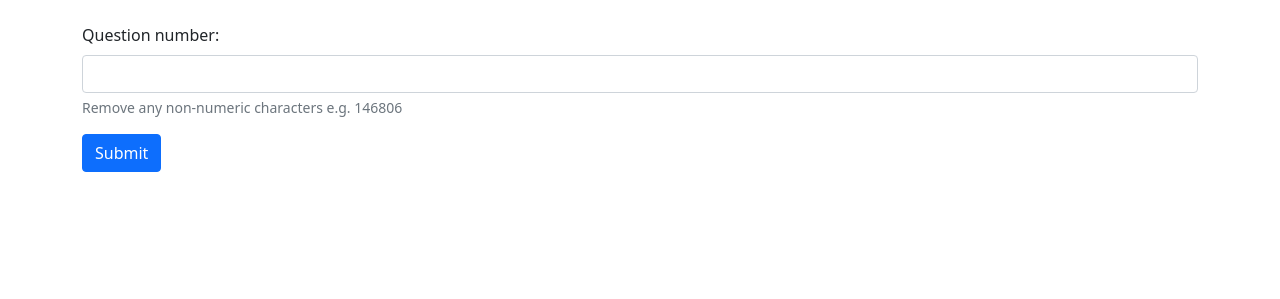
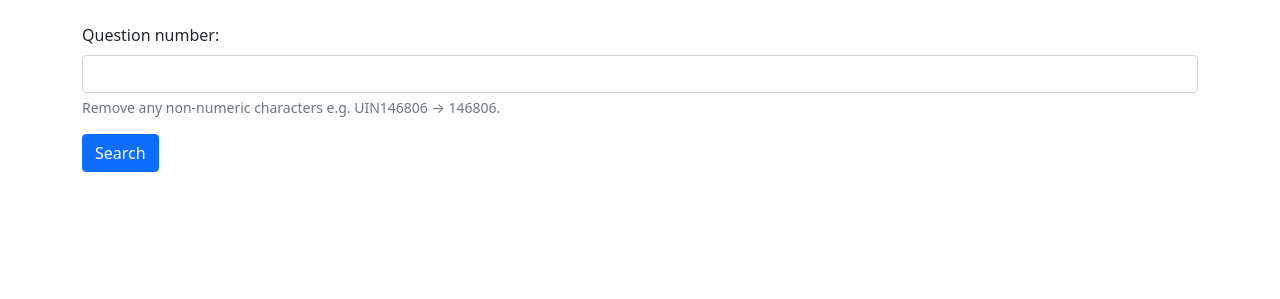
Before and after one commit to Ross-Coron/parlio, a Django app: page /question in a window 1280 px wide. Shown: the part 57-356 px from the top of the page. Run offline with Django 4.2, Linux system fonts and the light colour scheme; a user stored in the database is signed in; data comes from the database, SQL or seed files in the repository; data that the repository does not hold is empty.

Commit message:
Added arrow to example text in question page

```diff
--- a/parlio/static/parlio/js/index.js
+++ b/parlio/static/parlio/js/index.js
@@ -3,14 +3,13 @@ function isSitting() {
     const commonsStatus = document.getElementById('commonsSitting')
     const lordsStatus = document.getElementById('lordsSitting')
     var commonsAlert = new Audio('https://now.parliament.uk/dist/newslide-commons.mp3');
-    var LordsAlert = new Audio('https://now.parliament.uk/dist/newslide-lords.mp3');
-
+    var lordsAlert = new Audio('https://now.parliament.uk/dist/newslide-lords.mp3');
 
     fetch('/isSitting')
         .then((response) => response.json())
         .then((result) => {
             console.log(result.message)
-""
+
             if (commonsStatus.innerHTML == "Not sitting" && result['commonsSitting'] == "Sitting"){
                 console.log("Commons alert played")
                 commonsAlert.play();
--- a/parlio/templates/parlio/question.html
+++ b/parlio/templates/parlio/question.html
@@ -10,9 +10,9 @@
     <div class="form-group">
       <label for="exampleInputEmail1">Question number: </label>
       <input class="form-control" type="text" name="questionId" placeholder={{questionId}}>
-      <small class="form-text text-muted">Remove any non-numeric characters e.g. 146806</small>
+      <small class="form-text text-muted">Remove any non-numeric characters e.g. UIN146806 &#8594 146806.</small>
     </div>
-    <button type="submit" class="btn btn-primary">Submit</button>
+    <button type="submit" class="btn btn-primary">Search</button>
   </form>
   <br><br>
 
```
